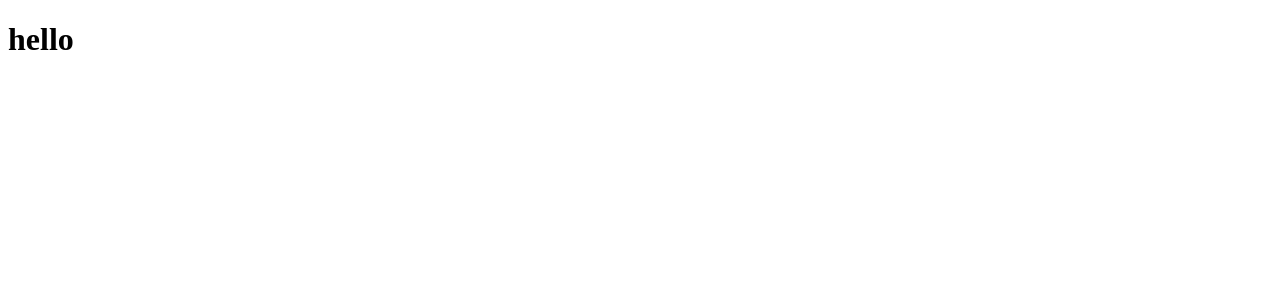
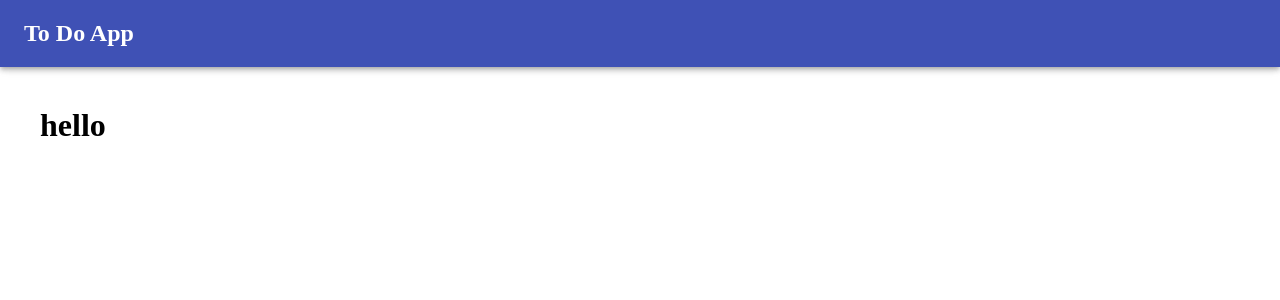
Before and after one commit to koheitasaka/next-todo, a Next.js app: page / in a window 1280 px wide. Shown: the top 300 px of the page. Built offline with nearby package versions, Linux system fonts and the light colour scheme.

Commit message:
create header

```diff
--- /dev/null
+++ b/src/components/Organisms/Header.tsx
@@ -0,0 +1,44 @@
+/** @jsx jsx */
+import * as React from 'react';
+import Link from 'next/link';
+import styled from '@emotion/styled';
+import { AppBar, Toolbar } from '@material-ui/core';
+import { css, jsx } from '@emotion/core';
+import { theme } from '@/config/ui';
+
+const appBarStyle = css({
+  transition: theme.transitions.create(['margin', 'width'], {
+    easing: theme.transitions.easing.sharp,
+    duration: theme.transitions.duration.leavingScreen,
+  }),
+});
+
+const toolBarStyle = css({
+  display: 'flex',
+  justifyContent: 'space-between',
+});
+
+const Content = styled.div({
+  display: 'flex',
+});
+
+const AppBarTitle = styled.h2({
+  fontWeight: 'bold',
+  cursor: 'pointer',
+});
+
+const Header: React.FC = () => {
+  return (
+    <AppBar position="fixed" css={appBarStyle}>
+      <Toolbar css={toolBarStyle}>
+        <Content>
+          <Link href={'/'}>
+            <AppBarTitle>To Do App</AppBarTitle>
+          </Link>
+        </Content>
+      </Toolbar>
+    </AppBar>
+  );
+};
+
+export default Header;
--- /dev/null
+++ b/src/components/Pages/IndexPage.tsx
@@ -0,0 +1,12 @@
+import * as React from 'react';
+import AppTemplate from '@/components/Templates/AppTemplate';
+
+const IndexPage: React.FC = () => {
+  return (
+    <AppTemplate>
+      <h1>hello</h1>
+    </AppTemplate>
+  );
+};
+
+export default IndexPage;
--- /dev/null
+++ b/src/components/Templates/AppTemplate.tsx
@@ -0,0 +1,23 @@
+import * as React from 'react';
+import styled from '@emotion/styled';
+import Header from '@/components/Organisms/Header';
+
+interface IProps {
+  children: React.ReactNode;
+}
+
+const Container = styled.div({
+  marginTop: '70px',
+  padding: '16px 32px',
+});
+
+const AppTemplate: React.FC<IProps> = ({ children }) => {
+  return (
+    <React.Fragment>
+      <Header />
+      <Container>{children}</Container>
+    </React.Fragment>
+  );
+};
+
+export default AppTemplate;
--- /dev/null
+++ b/src/config/ui.ts
@@ -0,0 +1,21 @@
+import { createMuiTheme } from '@material-ui/core/styles';
+import { red } from '@material-ui/core/colors';
+
+// Create a theme instance.
+export const theme = createMuiTheme({
+  palette: {
+    primary: {
+      main: '#1a73e8',
+    },
+    error: {
+      main: red.A400,
+    },
+    background: {
+      default: '#fff',
+    },
+  },
+});
+
+export const sideBarWidth = 200;
+
+export const toastAutoClosingTime = 5000;
--- a/src/pages/index.tsx
+++ b/src/pages/index.tsx
@@ -1,5 +1,6 @@
 import * as React from 'react';
+import IndexPage from '@/components/Pages/IndexPage';
 
-const IndexPage: React.FC = () => <h1>hello</h1>;
+const Index: React.FC = () => <IndexPage />;
 
-export default IndexPage;
+export default Index;
```
Also changed, not shown: 1 other file (tests, documents, lock files or other folders).
